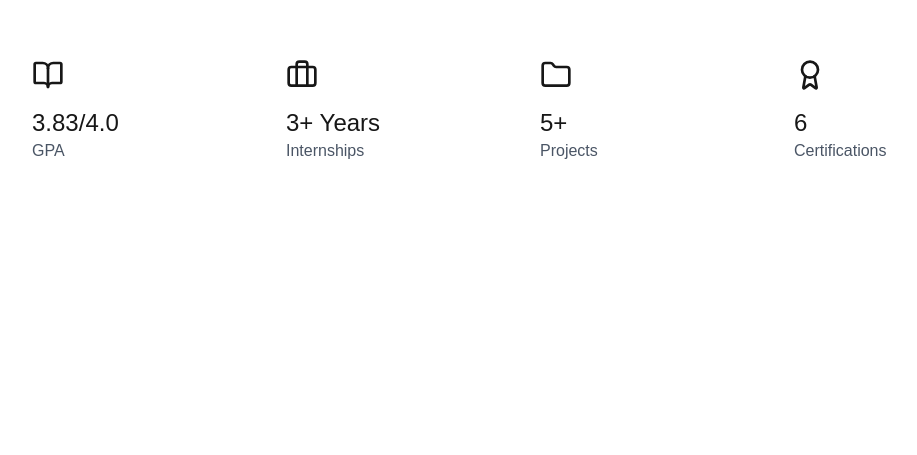
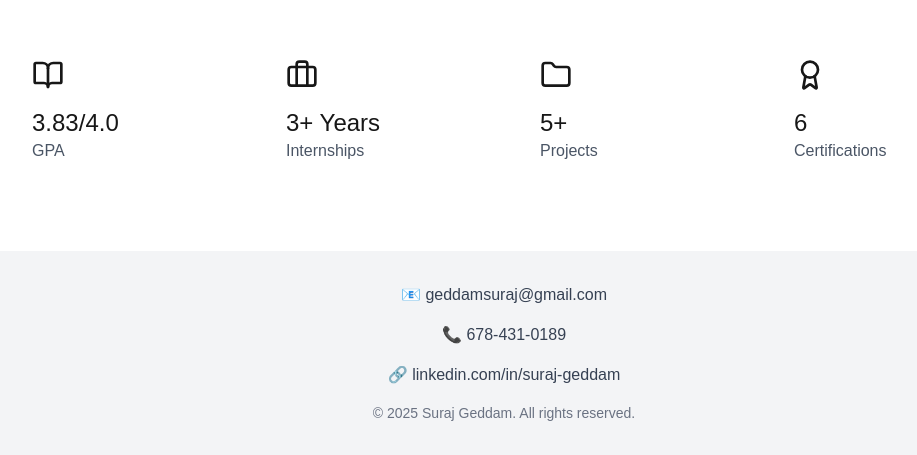
Before and after one commit to SurajGeddam/personal-portfolio, a Next.js app: page / in a window 1280 px wide. Shown: the part 909-1364 px from the top of the page, without its empty margins (136-1053 px from the left). Before the commit the page ends 1160 px from the top, so only its background shows below. Built offline with nearby package versions, Linux system fonts and the light colour scheme.

Commit message:
Add Footer with contact info and remove Contact page

```diff
--- /dev/null
+++ b/components/Footer.tsx
@@ -0,0 +1,22 @@
+export default function Footer() {
+  return (
+    <footer className="bg-gray-100 dark:bg-gray-900 text-gray-700 dark:text-gray-300 py-8">
+      <div className="max-w-5xl mx-auto px-4 text-center space-y-4">
+        <p className="font-body">
+          📧 <a href="mailto:geddamsuraj@gmail.com" className="hover:text-primary">geddamsuraj@gmail.com</a>
+        </p>
+        <p className="font-body">
+          📞 <a href="tel:+16784310189" className="hover:text-primary">678-431-0189</a>
+        </p>
+        <p className="font-body">
+          🔗 <a href="https://linkedin.com/in/suraj-geddam" target="_blank" rel="noopener noreferrer" className="hover:text-primary">
+            linkedin.com/in/suraj-geddam
+          </a>
+        </p>
+        <p className="text-sm text-gray-500 dark:text-gray-600">
+          © {new Date().getFullYear()} Suraj Geddam. All rights reserved.
+        </p>
+      </div>
+    </footer>
+  );
+}
--- a/src/app/page.tsx
+++ b/src/app/page.tsx
@@ -1,11 +1,13 @@
 import Hero from "../../components/Hero";
 import Highlights from "../../components/Highlights";
+import Footer from "../../components/Footer";
 
 export default function HomePage() {
   return (
     <>
       <Hero />
       <Highlights />
+      <Footer />
     </>
   );
 }
```
